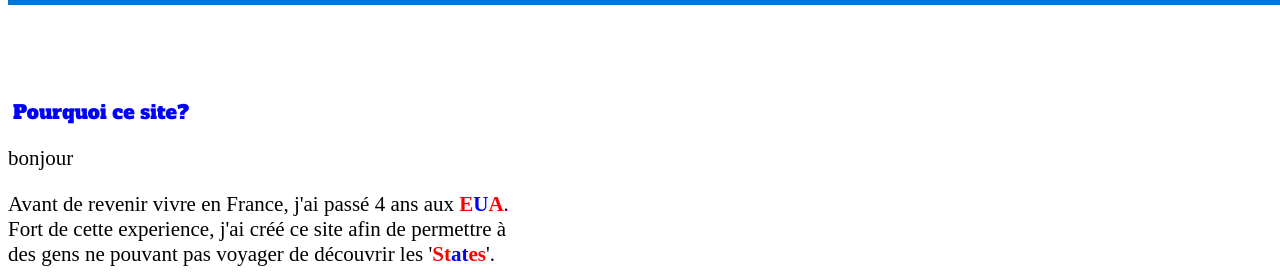
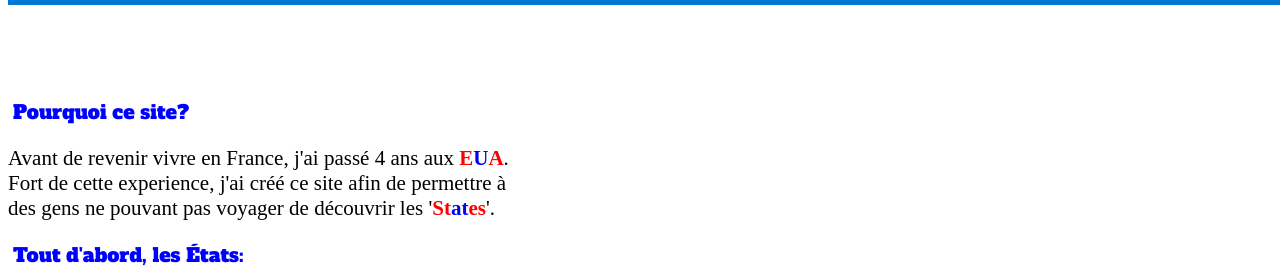
Before and after one commit to maximecarrard15-source/SitePMZM, a plain HTML site: page index1.html in a window 1280 px wide. Shown: the part 75-351 px from the top of the page. Drawn offline with nearby package versions, Linux system fonts and the light colour scheme.

Commit message:
Fix HTML formatting and structure

```diff
--- a/index1.html
+++ b/index1.html
@@ -26,7 +26,6 @@
         <div id="slide-transition"></div>
         <div class="espace"></div>
         <h2>Pourquoi ce site?</h2>
-        <p>bonjour</p>
         <p>Avant de revenir vivre en France, j'ai passé 4 ans aux <span class="rouge">E</span><span class="bleu">U</span><span class="rouge">A</span>. <br>Fort de cette experience, j'ai créé ce site afin de permettre à<br>des gens ne pouvant pas voyager de découvrir les '<span class="rouge">St</span><span class="bleu">at</span><span class="rouge">es</span>'.</p>
         <h2>Tout d'abord, les États:</h2>
         <div class="states">
```
